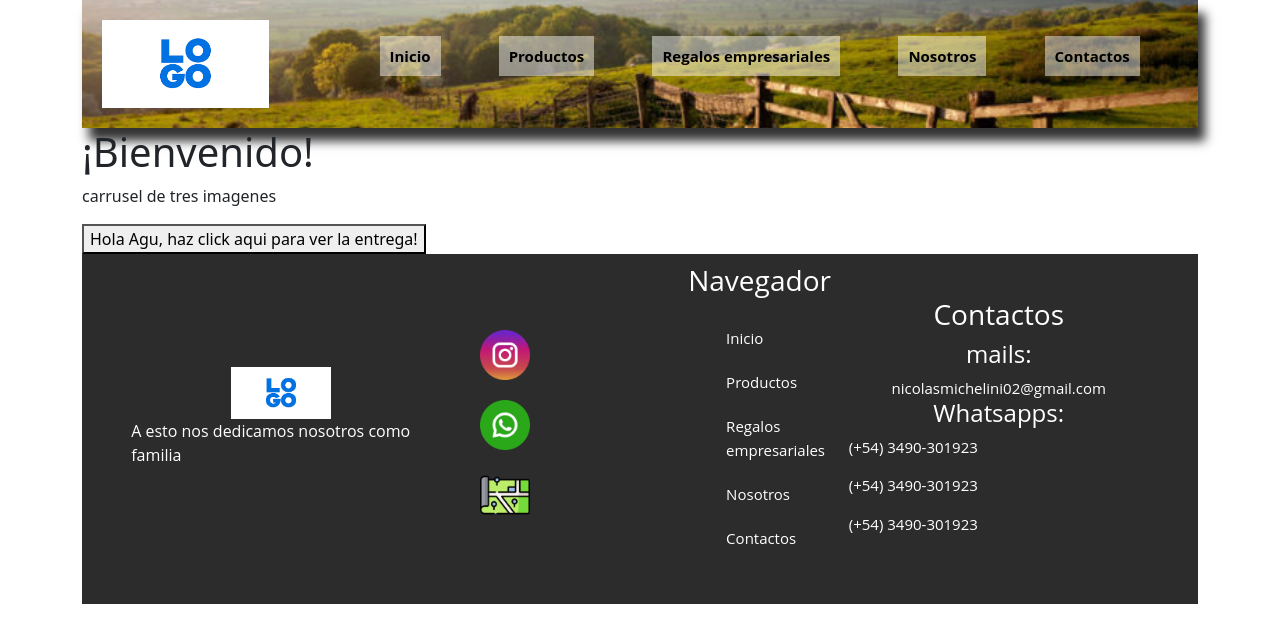
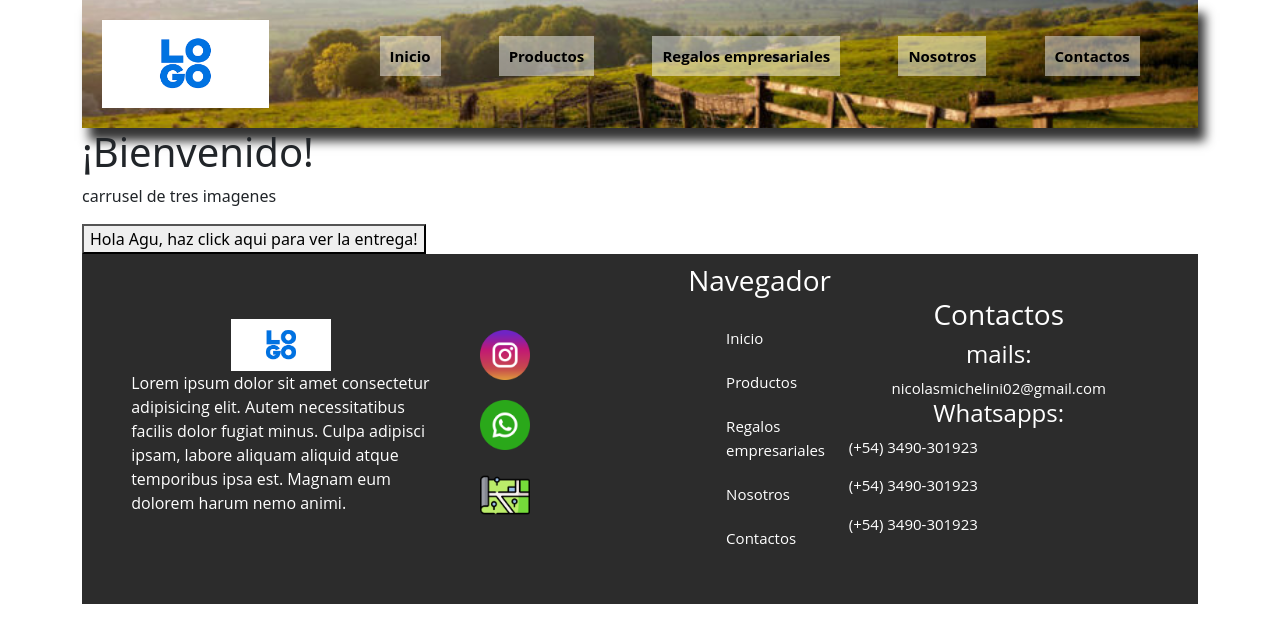
Before and after one commit to Nicolas3009/js, a website: page index.html in a window 1280 px wide. Drawn offline with Linux system fonts and the light colour scheme; files that its build step writes are made by us from their sources; files whose address does not match are found by name.

Commit message:
ultima actualización

```diff
--- a/index.html
+++ b/index.html
@@ -46,7 +46,7 @@
                 <div>
                     <img src="./imagenes/logo.png" alt="logo de la empresa">
                     <p>
-                        A esto nos dedicamos nosotros como familia
+                        Lorem ipsum dolor sit amet consectetur adipisicing elit. Autem necessitatibus facilis dolor fugiat minus. Culpa adipisci ipsam, labore aliquam aliquid atque temporibus ipsa est. Magnam eum dolorem harum nemo animi.
                     </p>
                 </div>
                 <div>
--- a/scss/components/_footer.scss
+++ b/scss/components/_footer.scss
@@ -12,7 +12,6 @@
         align-items: center;
 
         div {
-            width: 100px;
             display: flex;
             flex-direction: column;
 
@@ -29,8 +28,8 @@
         }
 
         div {
-
-            width: 100px;
+            display: flex;
+            flex-direction: column;
 
             a {
                 align-items: center;
@@ -53,6 +52,8 @@
 
 
         div {
+            display: flex;
+            flex-direction: column;
 
             h3 {
                 color: white;
@@ -82,7 +83,6 @@
         }
 
         div {
-
             display: flex;
             flex-direction: column;
 
@@ -115,6 +115,7 @@
 
             a {
                 align-items: center;
+
                 p {
                     font-family: "Open Sans", sans-serif;
                     font-size: 15px;
```
Also changed, not shown: pages/nosotros.html (+1 -1 lines), pages/productos.html (+1 -1 lines), pages/regalos.html (+1 -1 lines).
